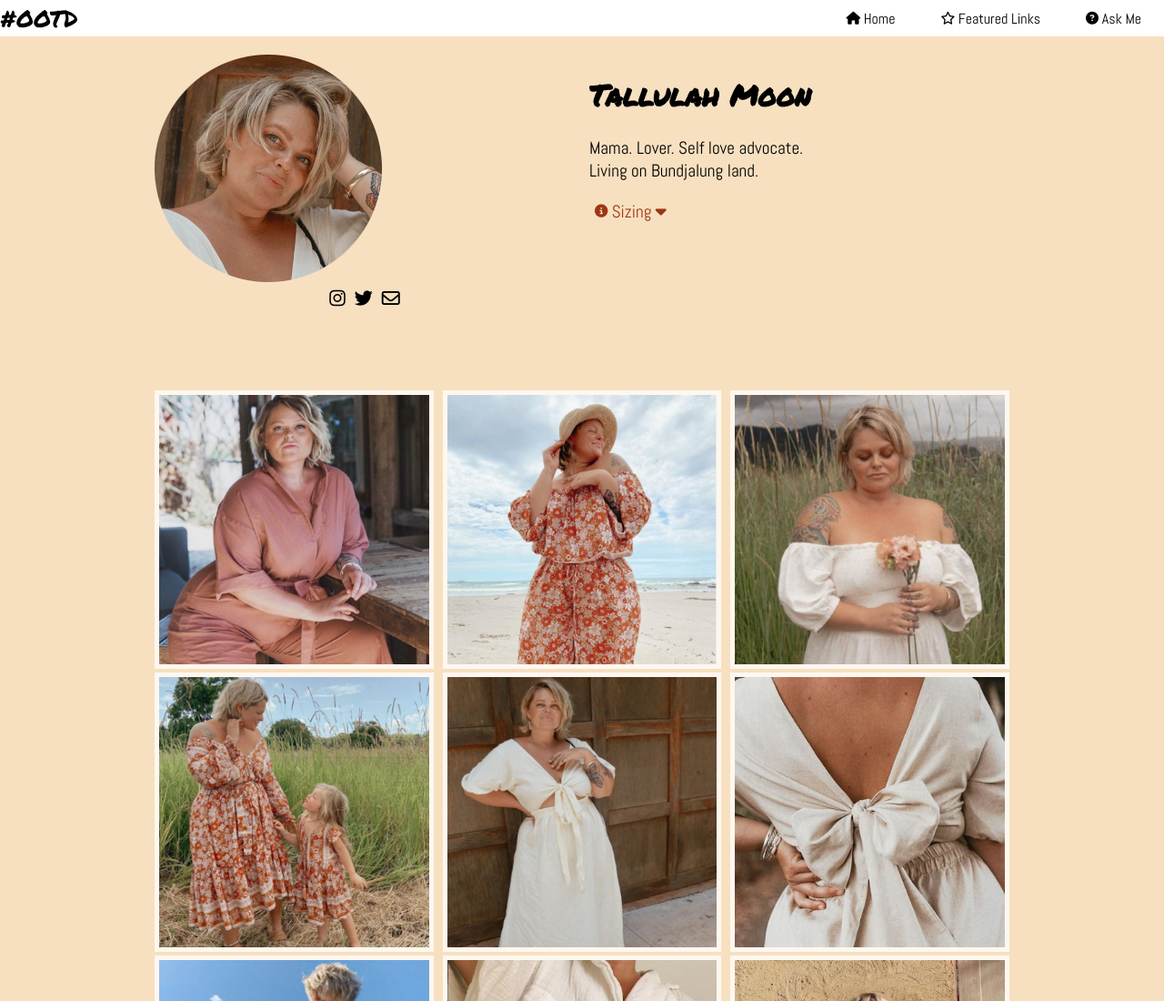
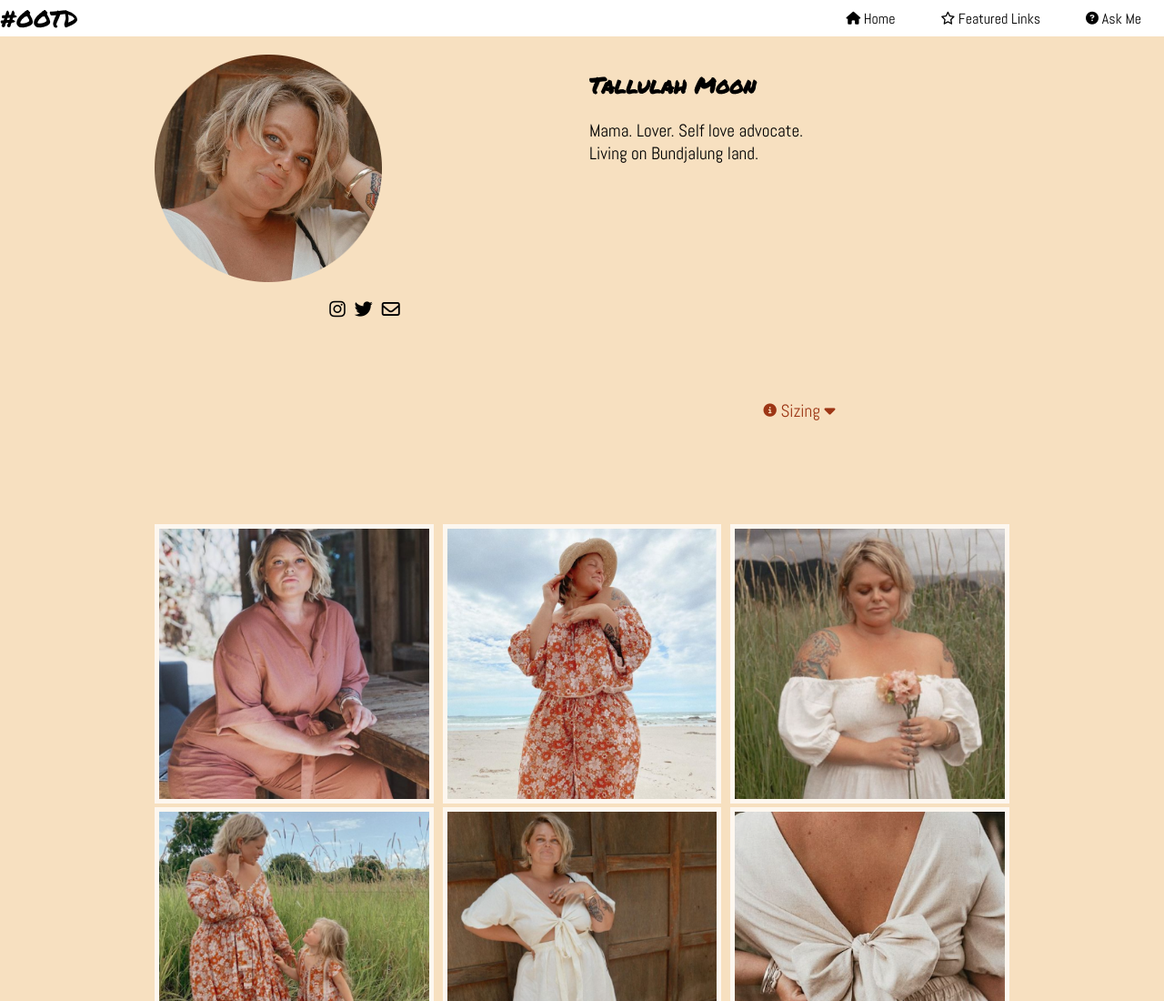
Before and after one commit to shaniceZaccardiRichey/OOTD, a plain HTML site: page index.html in a window 1280 px wide. Shown: the top 1100 px of the page at 91% size. Drawn offline with Linux system fonts and the light colour scheme.

Commit message:
Profile bio grid reset

```diff
--- a/index.html
+++ b/index.html
@@ -38,24 +38,23 @@
 
 	<main class="central-content">
 		<div class="profile-info">
-			<div class="profile-images">
-				<img src="images/profile-image.png" alt="Portait photograph of influencer Tallulah Moon." class="profile-image"/>
 
-				<div class="profile-icons">
-					<a href="https://www.instagram.com/tallulah_moon/?hl=en" target="_blank"><i class="fab fa-instagram fa-lg"></i></a>
-					<a href="https://twitter.com/_tallulahmoon/" target="_blank"><i class="fab fa-twitter fa-lg"></i></a>
-					<a href = "mailto: enquires@ohsosocial.com.au" target="_blank"><i class="far fa-envelope fa-lg"></i></a>
-				</div>
-			</div>
+			<img src="images/profile-image.png" alt="Portait photograph of influencer Tallulah Moon." class="profile-image"/>
 
 			<div class="profile-bio">
 					<h1 class="profile-name">Tallulah Moon</h1>
 
 					<p class="profile-description">Mama. Lover. Self love advocate. <br />
-					Living on Bundjalung land.</p>
+						Living on Bundjalung land.</p>
+			</div>
 
-					<button class="modal-btn"><i class="fas fa-info-circle fa-xs"></i> Sizing <i class="fas fa-caret-down"></i></button>
+			<div class="profile-icons">
+				<a href="https://www.instagram.com/tallulah_moon/?hl=en" target="_blank"><i class="fab fa-instagram fa-lg"></i></a>
+				<a href="https://twitter.com/_tallulahmoon/" target="_blank"><i class="fab fa-twitter fa-lg"></i></a>
+				<a href = "mailto: enquires@ohsosocial.com.au" target="_blank"><i class="far fa-envelope fa-lg"></i></a>
 			</div>
+
+			<button class="modal-btn"><i class="fas fa-info-circle fa-xs"></i> Sizing <i class="fas fa-caret-down"></i></button>
 
 
 
--- a/stylesheets/index-style.css
+++ b/stylesheets/index-style.css
@@ -16,32 +16,21 @@ a {
 .profile-info {
 	display: grid;
 	grid-template-columns: 1fr 1fr;
-	grid-template-rows: 4fr 1fr;
+	grid-template-rows: 1fr 1fr;
 	grid-gap: 1em;
-}
-
-.profil-images {
-
 }
 
 .profile-images img {
 	width: 100%;
-	max-width: 250px;
-	margin: auto;
-
 }
 
-.profile-bio {
-	display: block;
-}
 
 .profile-name {
 	font-family: 'Permanent Marker', cursive;
-	font-size: ;
+	font-size: 1.5em;
 }
 
 .profile-description {
-	margin-top: 5px;
 	font-family: 'Abel', sans-serif;
 	font-size: 1.2em;
 }
@@ -49,7 +38,6 @@ a {
 .profile-icons {
 	display: flex;
   	justify-content: center;
-	margin-top: 0px;
 }
 
 .profile-icons a {
```
